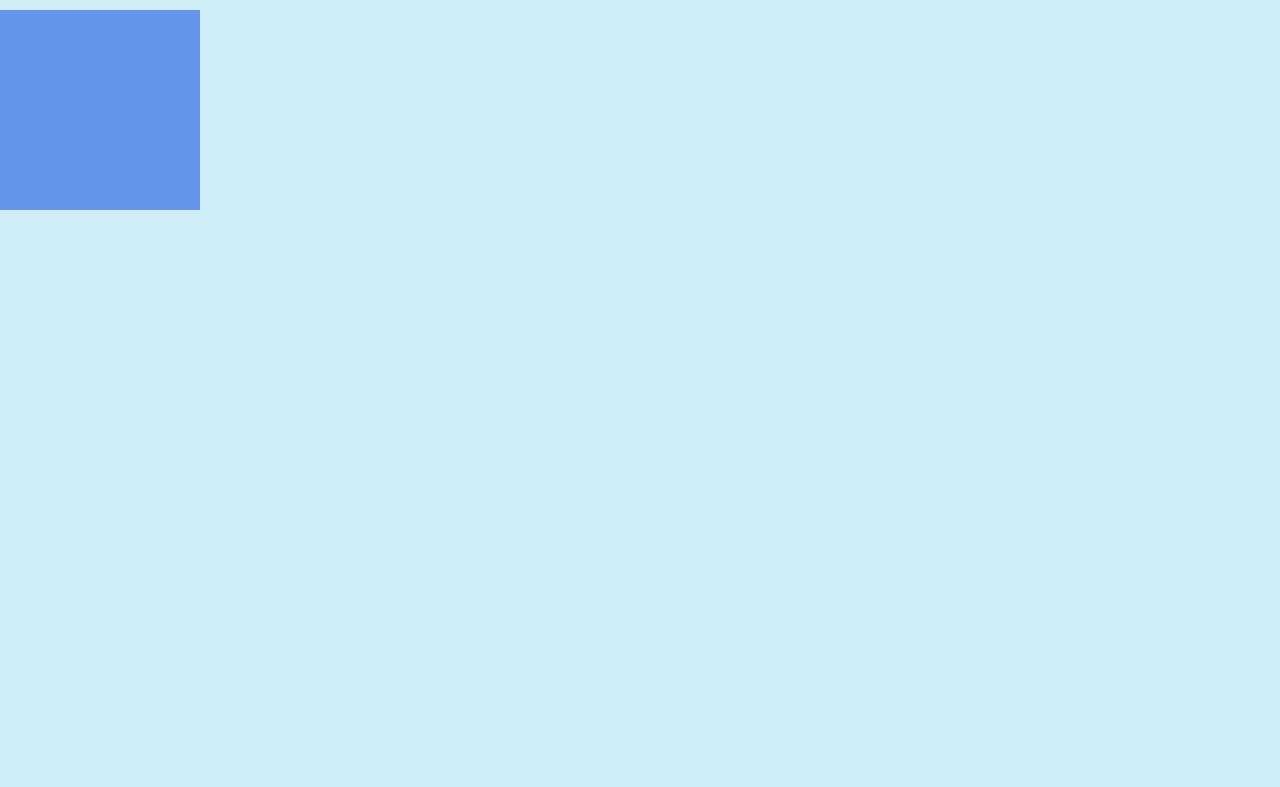
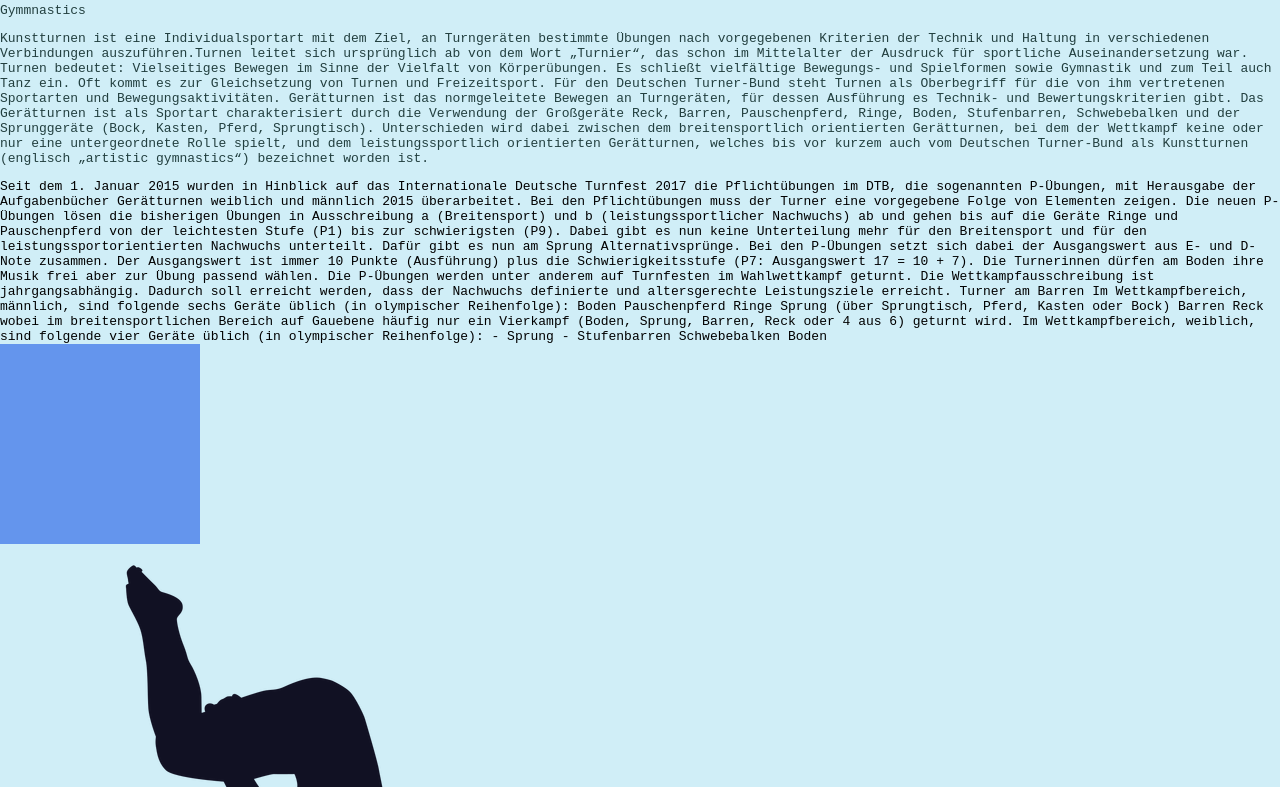
Before and after one commit to gymmu-DC-CS/create-a-blog-post-Michelle2045, a plain HTML site: page index.html in a window 1280 px wide. Shown: the part 83-870 px from the top of the page. Before the commit the page ends 800 px from the top, so only its background shows below. Drawn offline with Linux system fonts and the light colour scheme.

Commit message:
i NEED HELP

```diff
--- a/index.html
+++ b/index.html
@@ -16,10 +16,38 @@
 
 <p> Gymmnastics </p>
 
+<p> Kunstturnen ist eine Individualsportart mit dem Ziel, an Turngeräten bestimmte Übungen nach vorgegebenen Kriterien der Technik und Haltung in verschiedenen Verbindungen auszuführen.Turnen leitet sich ursprünglich ab von dem Wort „Turnier“, das schon im Mittelalter der Ausdruck für sportliche Auseinandersetzung war.
+
+    Turnen bedeutet: Vielseitiges Bewegen im Sinne der Vielfalt von Körperübungen. Es schließt vielfältige Bewegungs- und Spielformen sowie Gymnastik und zum Teil auch Tanz ein. Oft kommt es zur Gleichsetzung von Turnen und Freizeitsport. Für den Deutschen Turner-Bund steht Turnen als Oberbegriff für die von ihm vertretenen Sportarten und Bewegungsaktivitäten.
+    Gerätturnen ist das normgeleitete Bewegen an Turngeräten, für dessen Ausführung es Technik- und Bewertungskriterien gibt. Das Gerätturnen ist als Sportart charakterisiert durch die Verwendung der Großgeräte Reck, Barren, Pauschenpferd, Ringe, Boden, Stufenbarren, Schwebebalken und der Sprunggeräte (Bock, Kasten, Pferd, Sprungtisch). Unterschieden wird dabei zwischen dem breitensportlich orientierten Gerätturnen, bei dem der Wettkampf keine oder nur eine untergeordnete Rolle spielt, und dem leistungssportlich orientierten Gerätturnen, welches bis vor kurzem auch vom Deutschen Turner-Bund als Kunstturnen (englisch „artistic gymnastics“) bezeichnet worden ist. </p>
+    Seit dem 1. Januar 2015 wurden in Hinblick auf das Internationale Deutsche Turnfest 2017 die Pflichtübungen im DTB, die sogenannten P-Übungen, mit Herausgabe der Aufgabenbücher Gerätturnen weiblich und männlich 2015 überarbeitet. Bei den Pflichtübungen muss der Turner eine vorgegebene Folge von Elementen zeigen. Die neuen P-Übungen lösen die bisherigen Übungen in Ausschreibung a (Breitensport) und b (leistungssportlicher Nachwuchs) ab und gehen bis auf die Geräte Ringe und Pauschenpferd von der leichtesten Stufe (P1) bis zur schwierigsten (P9). Dabei gibt es nun keine Unterteilung mehr für den Breitensport und für den leistungssportorientierten Nachwuchs unterteilt. Dafür gibt es nun am Sprung Alternativsprünge.
+
+    Bei den P-Übungen setzt sich dabei der Ausgangswert aus E- und D-Note zusammen. Der Ausgangswert ist immer 10 Punkte (Ausführung) plus die Schwierigkeitsstufe (P7: Ausgangswert 17 = 10 + 7). Die Turnerinnen dürfen am Boden ihre Musik frei aber zur Übung passend wählen. Die P-Übungen werden unter anderem auf Turnfesten im Wahlwettkampf geturnt. Die Wettkampfausschreibung ist jahrgangsabhängig. Dadurch soll erreicht werden, dass der Nachwuchs definierte und altersgerechte Leistungsziele erreicht.
+
+
+    Turner am Barren
+    Im Wettkampfbereich, männlich, sind folgende sechs Geräte üblich (in olympischer Reihenfolge):
+
+    Boden
+    Pauschenpferd
+    Ringe
+    Sprung (über Sprungtisch, Pferd, Kasten oder Bock)
+    Barren
+    Reck
+    wobei im breitensportlichen Bereich auf Gauebene häufig nur ein Vierkampf (Boden, Sprung, Barren, Reck oder 4 aus 6) geturnt wird.
+
+    Im Wettkampfbereich, weiblich, sind folgende vier Geräte üblich (in olympischer Reihenfolge):
+
+  -  Sprung
+  - Stufenbarren
+    Schwebebalken
+    Boden
+
 <div id="box"></div>
 
+<img src="3dd8baed9fb5fa2806c01dbb7c3e08f7-uebung-turnerin-salto-silhouette.png" alt="salto">
 
-
+<a href="https://www.kunstturnerinnen-fricktal.ch/">chum cho gügsle</a>
 
 </body>
-</html>
+</html>_+
--- a/style.css
+++ b/style.css
@@ -12,11 +12,14 @@ body {
 
 h1{
   color: rgba(13, 3, 143, 0.751);
+  font-size: xx-large;
+  font-family: Georgia, 'Times New Roman', Times, serif;
 }
 
 p{
-  color: rgb(27, 50, 50);
+  color: rgb(34, 63, 63);;
 }
+
 
 #box {
   width: 200px;
@@ -53,6 +56,7 @@ div {
   width: 5px;
   margin-left: 5px;
   height: 5px;
+position: relative;
 }
 
 @keyframes rotation {
```
